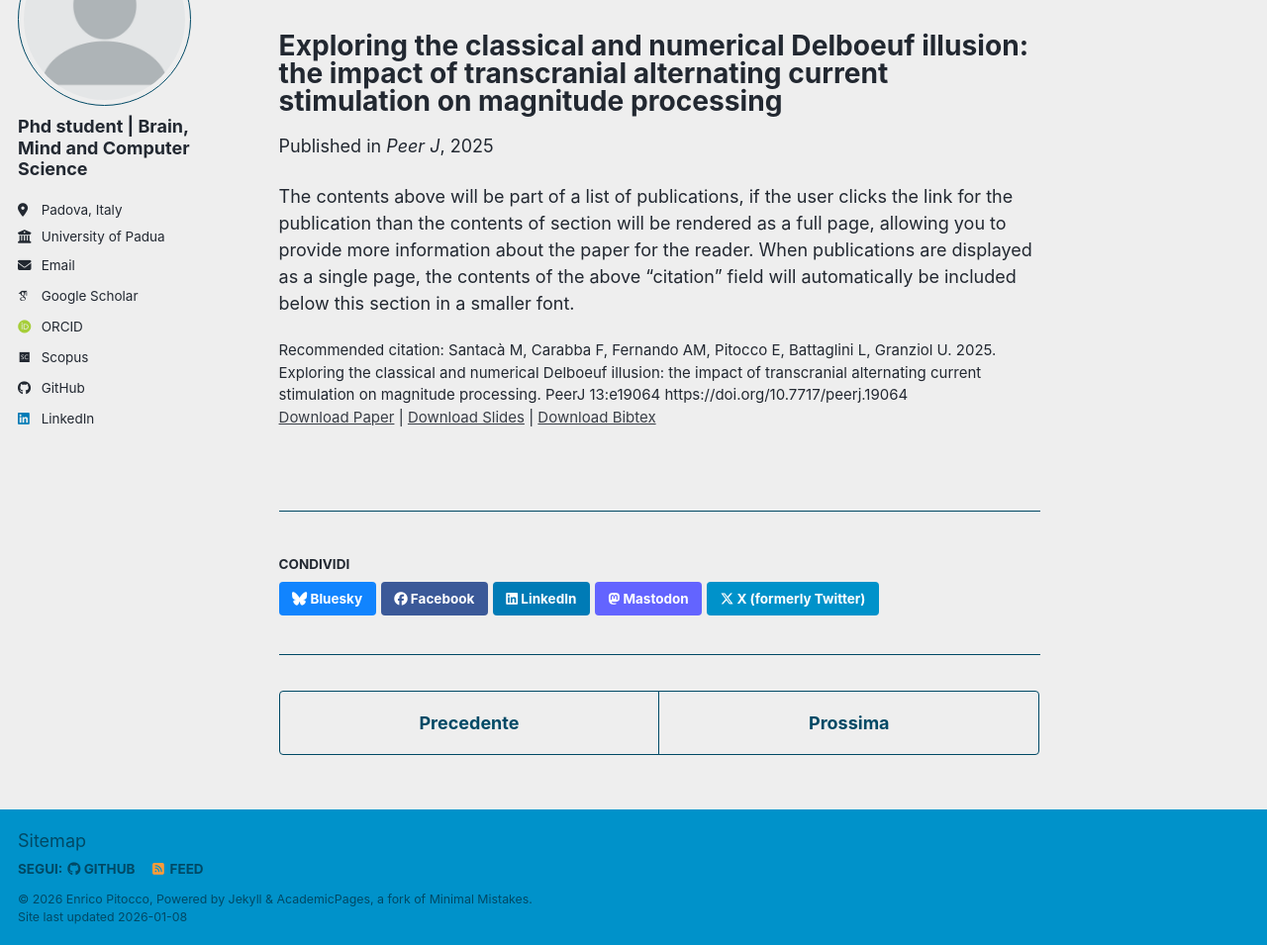
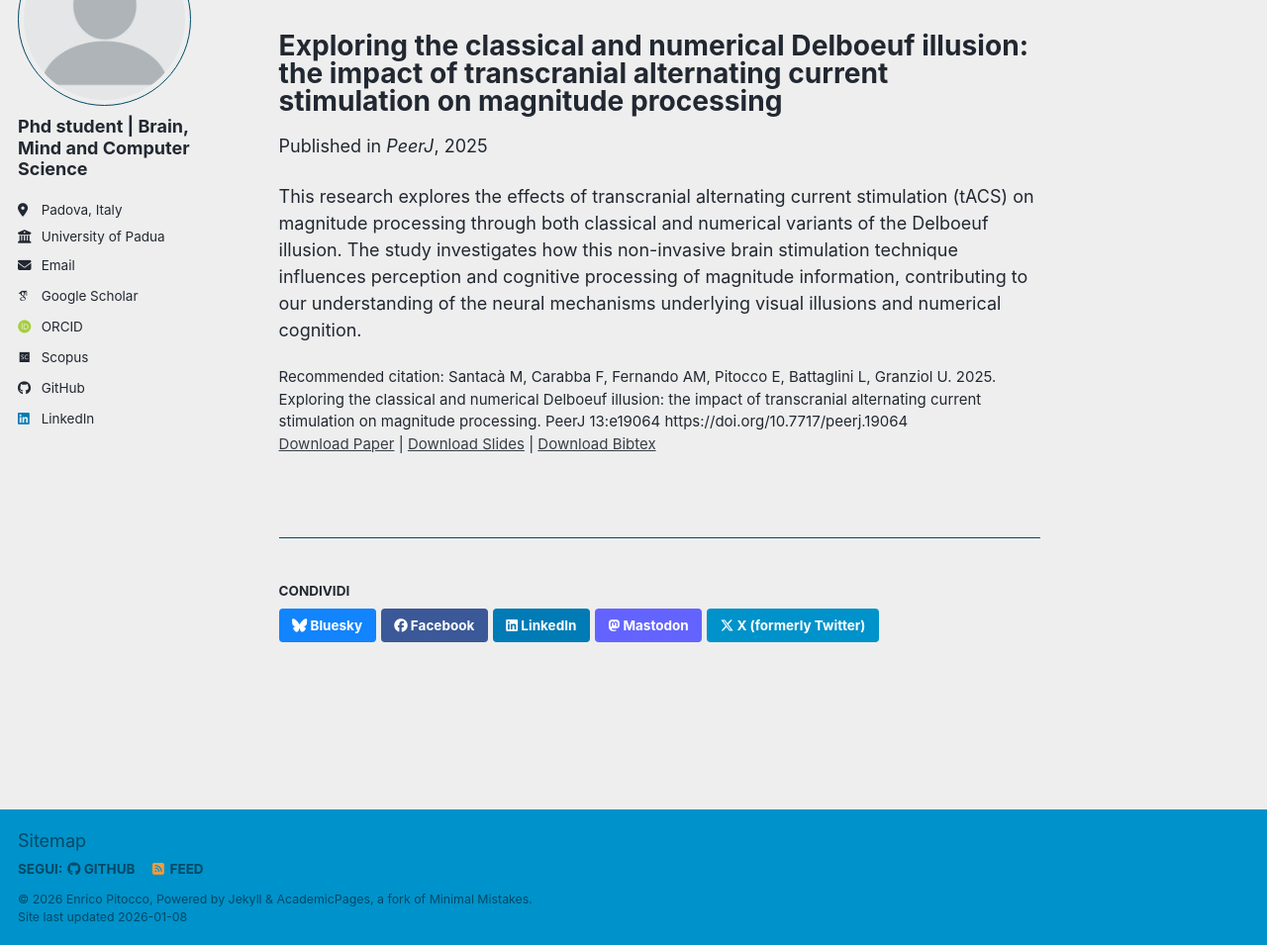
Before and after one commit to enricopitocco/enricopitocco.github.io, a Jekyll site: the page built from _publications/2025-11-24-exploring-classical-numerical-delboeuf-illusion.md, in a window 1280 px wide and 1122 px high, cut to the strip 167-1122 px from the top of the window. Shown: the whole strip at 99% size. Built offline with Jekyll 4.4.1, drawn with Linux system fonts in a browser that asks for light colours; some web fonts are replaced; a script bundle is joined from its source files by our own code; library files that are not in the unit come from our copies.

Commit message:
Fix Delboeuf publication and comment out template publications
Co-authored-by: enricopitocco <245961950+enricopitocco@users.noreply.github.com>

```diff
--- a/_publications/2009-10-01-paper-title-number-1.md
+++ b/_publications/2025-11-24-exploring-classical-numerical-delboeuf-illusion.md
@@ -3,12 +3,13 @@ title: "Exploring the classical and numerical Delboeuf illusion: the impact of t
 collection: publications
 category: Journal article
 permalink: /publication/2025-11-24-Exploring-the-classical-and-numerical-Delboeuf-illusion-the impact-of-transcranial-alternating-current-stimulation-on-magnitude-processing
-excerpt: ''
+excerpt: 'This study investigates how transcranial alternating current stimulation affects magnitude processing in both classical and numerical Delboeuf illusions.'
 date: 2025-11-24
-venue: 'Peer J'
+venue: 'PeerJ'
 slidesurl: ''
 paperurl: 'https://www.scopus.com/inward/record.url?eid=2-s2.0-86000637640&partnerID=MN8TOARS'
 bibtexurl: ''
 citation: 'Santacà M, Carabba F, Fernando AM, Pitocco E, Battaglini L, Granziol U. 2025. Exploring the classical and numerical Delboeuf illusion: the impact of transcranial alternating current stimulation on magnitude processing. PeerJ 13:e19064 https://doi.org/10.7717/peerj.19064'
 ---
-The contents above will be part of a list of publications, if the user clicks the link for the publication than the contents of section will be rendered as a full page, allowing you to provide more information about the paper for the reader. When publications are displayed as a single page, the contents of the above "citation" field will automatically be included below this section in a smaller font.
+
+This research explores the effects of transcranial alternating current stimulation (tACS) on magnitude processing through both classical and numerical variants of the Delboeuf illusion. The study investigates how this non-invasive brain stimulation technique influences perception and cognitive processing of magnitude information, contributing to our understanding of the neural mechanisms underlying visual illusions and numerical cognition.
```
Also changed, not shown: _publications/2010-10-01-paper-title-number-2.md (+2 -0 lines), _publications/2015-10-01-paper-title-number-3.md (+2 -0 lines), _publications/2024-02-17-paper-title-number-4.md (+2 -0 lines), _publications/2025-06-08-paper-title-number-5.md (+2 -0 lines).
